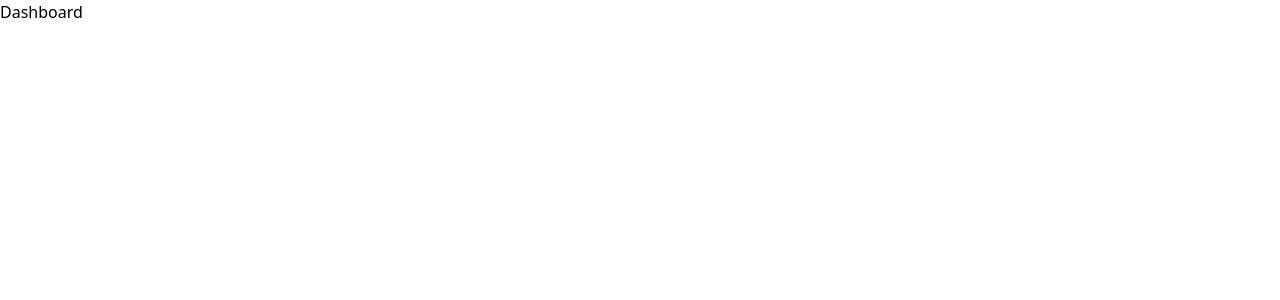
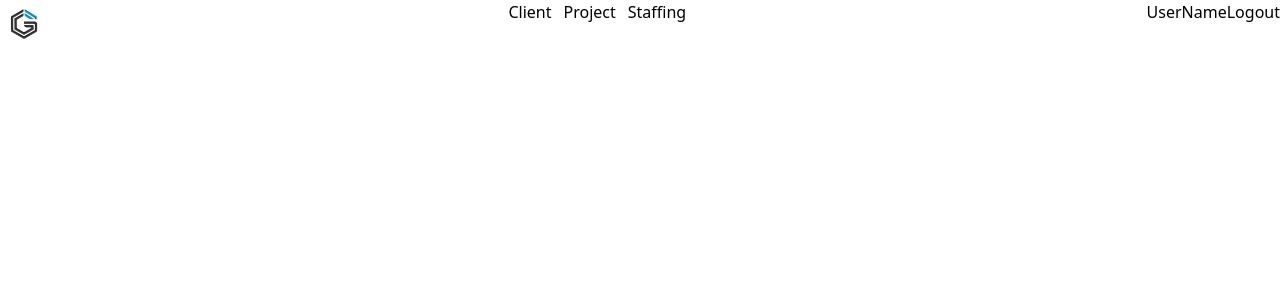
Before and after one commit to sheetal124/project-management, a React (Vite) app: page /home in a window 1280 px wide. Shown: the top 300 px of the page. Built offline with nearby package versions, Linux system fonts and the light colour scheme.

Commit message:
created routes in header for modules

```diff
--- a/src/core/compnents/header/header.tsx
+++ b/src/core/compnents/header/header.tsx
@@ -1,7 +1,27 @@
-
+import { Link } from 'react-router-dom'
+import Logo from '../../../assets/images/brand-logo.png'
 function header() {
     return (
-        <div>header</div>
+        <header className="flex justify-between w-full ">
+            <figure>
+                <img src={Logo} className='h-12 w-12' alt="Brand Logo" />
+            </figure>
+            <nav>
+                <Link to="client/list">
+                    <span>Client</span>
+                </Link>
+                <Link to="project/list">
+                    <span className="mx-3">Project</span>
+                </Link>
+                <Link to="staffing/list">
+                    <span>Staffing</span>
+                </Link>
+            </nav>
+            <div>
+                <span>UserName</span>
+                <span>Logout</span>
+            </div>
+        </header>
     )
 }
 
--- a/src/home/Dashboard.tsx
+++ b/src/home/Dashboard.tsx
@@ -1,9 +1,12 @@
 import { Outlet } from "react-router-dom"
+import Header from "../core/compnents/header/header"
 
 function Dashboard() {
     return (
         <>
-            <div>Dashboard</div>
+            <div>
+                <Header />
+            </div>
             <Outlet />
         </>
     )
```
Also changed, not shown: src/assets/images/brand-logo.png (added).
